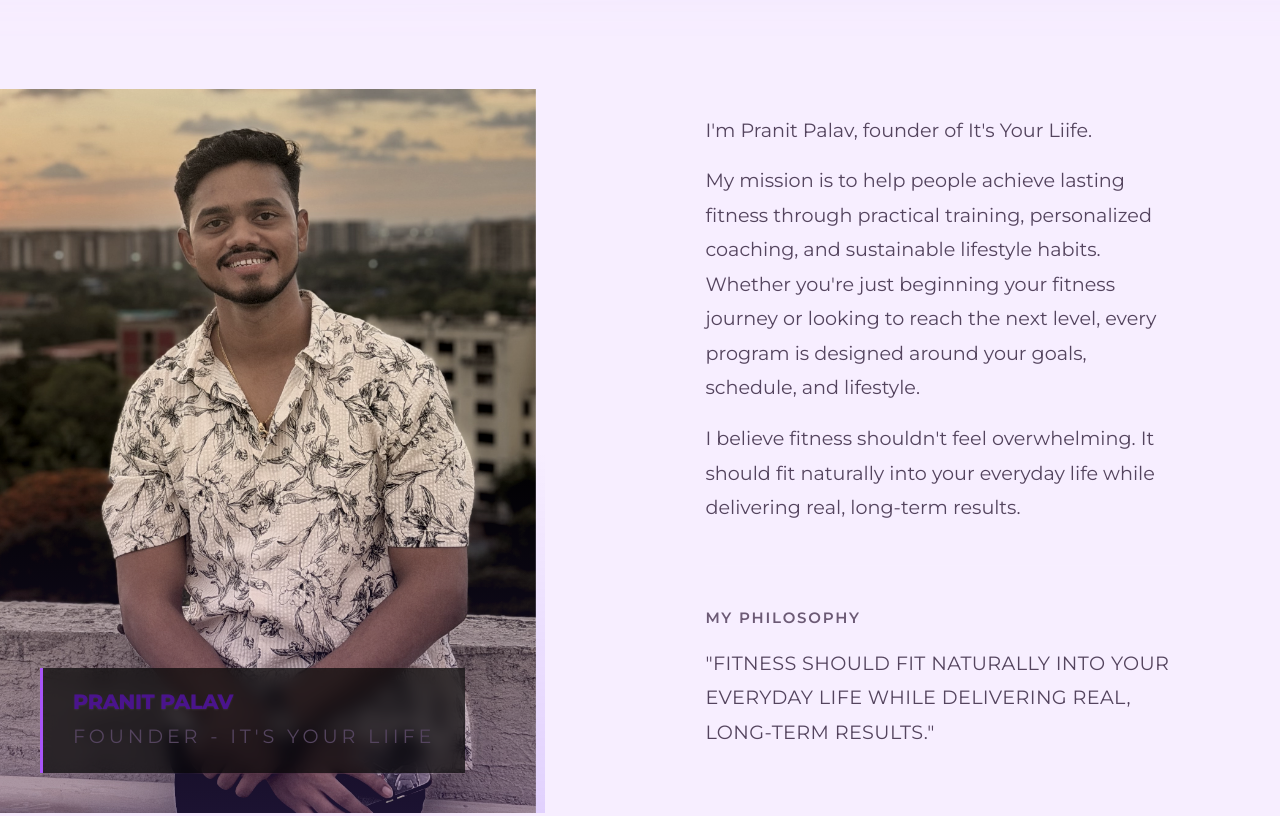
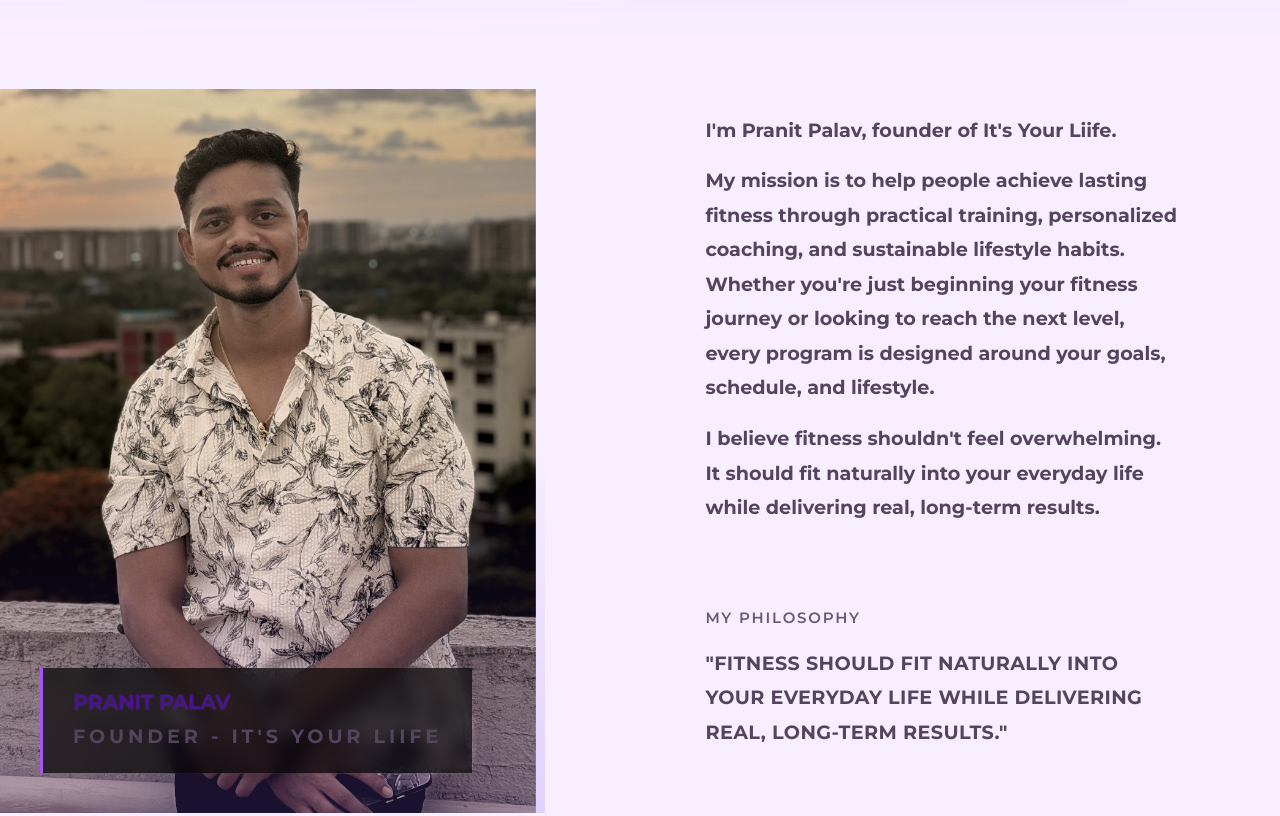
Before and after one commit to sothiragavan2617/its-your-liife, a plain HTML site: page index.html in a window 1280 px wide. Shown: the part 1075-1891 px from the top of the page. Drawn offline with Linux system fonts and the light colour scheme.

Commit message:
update website

```diff
--- a/css/style.css
+++ b/css/style.css
@@ -86,7 +86,14 @@ h1, h2, h3, h4 {
 
 h1 { font-size: clamp(40px, 5vw, 72px); font-weight: 800; line-height: 1.0; letter-spacing: -0.03em; max-width: 650px; }
 h2 { font-size: clamp(34px, 4vw, 54px); font-weight: 800; line-height: 1.05; margin-bottom: 32px; }
-h3, h4, .service-title, .pillar-title, .author-name { font-size: clamp(18px, 1.5vw, 22px); font-weight: 700; margin-bottom: 12px; line-height: 1.3; }
+
+/* Fix: Force sub-headings to be bold */
+h3, h4, .service-title, .pillar-title, .author-name {
+  font-size: clamp(18px, 1.5vw, 22px);
+  font-weight: 700 !important;
+  margin-bottom: 12px;
+  line-height: 1.3;
+}
 
 p {
   font-family: var(--font-body);
@@ -94,6 +101,7 @@ p {
   line-height: 1.8;
   max-width: 620px;
   color: #54445E;
+  font-weight: 650 !important; /* Fix: Force all base paragraphs to be bold */
 }
 
 /* =========================================
--- a/index.html
+++ b/index.html
@@ -729,7 +729,7 @@
             <h4 class="footer-heading">CONTACT</h4>
             <ul class="footer-links">
               <li><a href="tel:+918850469373">Phone</a></li>
-              <li><a href="mailto:palavpranit25@gmail.com">Email</a></li>
+              <li><a href="mailto:itsyourliife@proton.me">Email</a></li>
               <li><a href="https://wa.me/918850469373" target="_blank" rel="noopener noreferrer">WhatsApp</a></li>
             </ul>
           </div>
```
